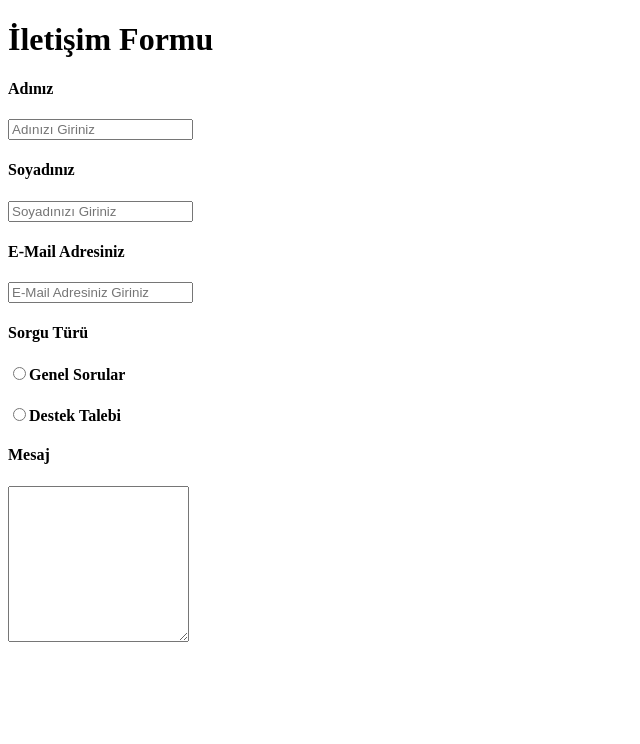
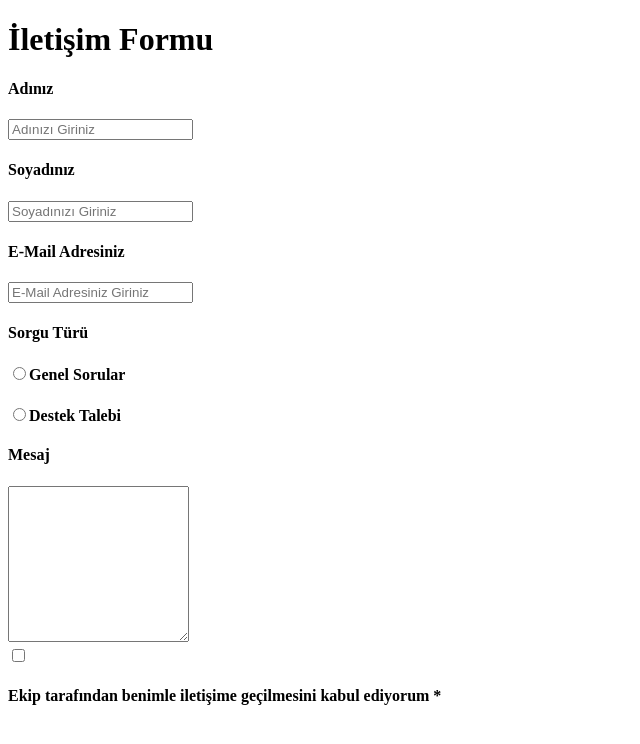
Before and after one commit to dursunkokturk/Front-End-School-React-JS-Project-Contact-Form-V1, a React (Vite) app: page / in a window 1280 px wide. Shown: the top 744 px of the page, without its empty margins (0-640 px from the left). Built offline with nearby package versions, Linux system fonts and the light colour scheme.

Commit message:
src klasoru icindeki app.jsx dosyasinda form elementi icinde onay alani olusturuldu

```diff
--- a/src/App.jsx
+++ b/src/App.jsx
@@ -33,6 +33,10 @@ export default function App() {
           <h4>Mesaj</h4>
           <textarea name="" id="" rows={10}></textarea>
         </div>
+        <div className='check'>
+          <input type="checkbox" name="" id="" />
+          <h4 htmlFor="">Ekip tarafından benimle iletişime geçilmesini kabul ediyorum *</h4>
+        </div>
       </form>
     </>
   )
```
